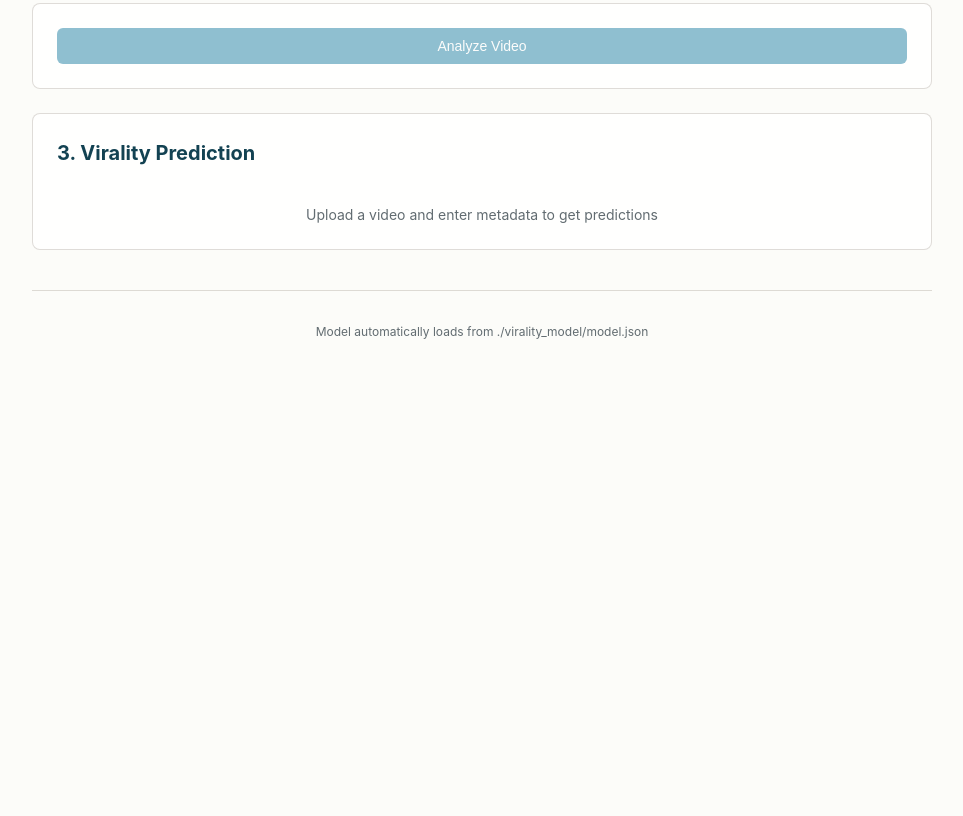
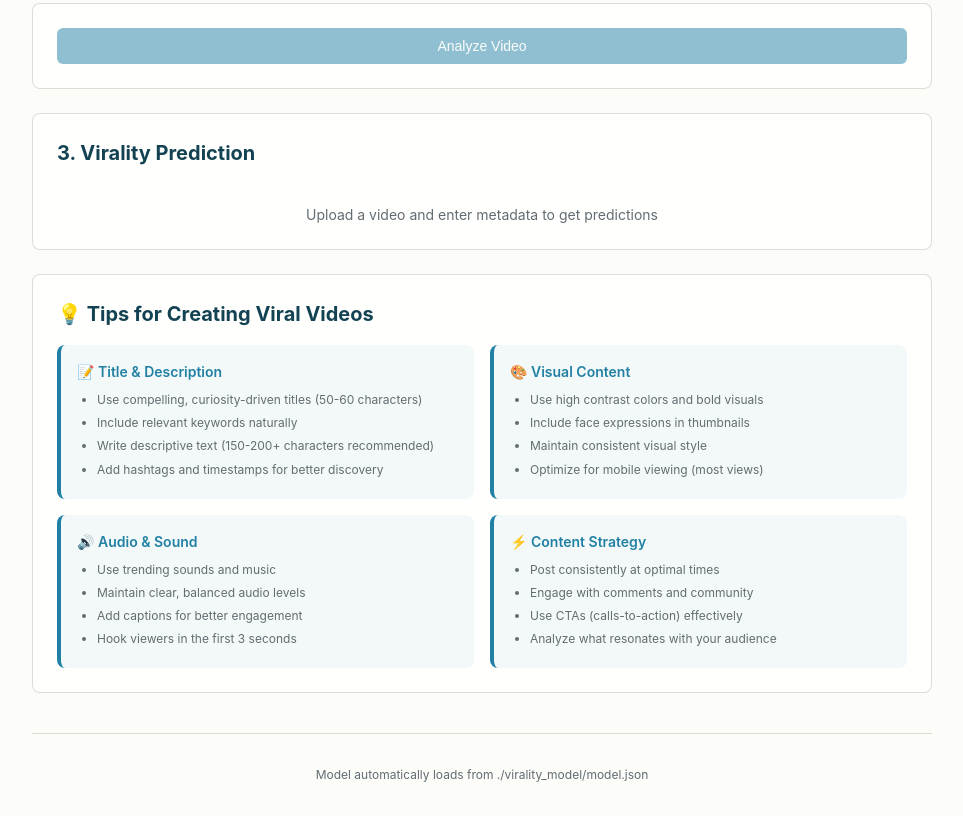
Before and after one commit to kshashkov/brainrot_views_prediction, a plain HTML site: page virality_predictor/index.html in a window 1280 px wide. Shown: the part 929-1745 px from the top of the page, without its empty margins (158-1121 px from the left). Before the commit the page ends 1302 px from the top, so only its background shows below. Drawn offline with Linux system fonts and the light colour scheme.

Commit message:
Add files via upload

```diff
--- a/virality_predictor/index.html
+++ b/virality_predictor/index.html
@@ -215,8 +215,43 @@
 
         .button-group .btn { flex: 1; }
 
+        .tips-grid {
+            display: grid;
+            grid-template-columns: 1fr 1fr;
+            gap: 16px;
+            margin-top: 12px;
+        }
+
+        .tip-box {
+            padding: 16px;
+            background: rgba(33, 128, 141, 0.05);
+            border-radius: 8px;
+            border-left: 4px solid var(--color-primary);
+        }
+
+        .tip-box h3 {
+            margin-top: 0;
+            margin-bottom: 8px;
+            font-size: 14px;
+            color: var(--color-primary);
+            font-weight: 600;
+        }
+
+        .tip-box ul {
+            margin: 0;
+            padding-left: 20px;
+            font-size: 12px;
+            line-height: 1.6;
+            color: var(--color-text-secondary);
+        }
+
+        .tip-box li {
+            margin-bottom: 4px;
+        }
+
         @media (max-width: 600px) {
             h1 { font-size: 24px; }
+            .tips-grid { grid-template-columns: 1fr; }
         }
     </style>
 </head>
@@ -290,6 +325,49 @@
             <p style="color: var(--color-text-secondary); font-size: 14px; text-align: center; margin: 0; padding-top: 20px;">
                 Upload a video and enter metadata to get predictions
             </p>
+        </div>
+
+        <!-- Viral Video Tips -->
+        <div class="card">
+            <h2>💡 Tips for Creating Viral Videos</h2>
+            <div class="tips-grid">
+                <div class="tip-box">
+                    <h3>📝 Title & Description</h3>
+                    <ul>
+                        <li>Use compelling, curiosity-driven titles (50-60 characters)</li>
+                        <li>Include relevant keywords naturally</li>
+                        <li>Write descriptive text (150-200+ characters recommended)</li>
+                        <li>Add hashtags and timestamps for better discovery</li>
+                    </ul>
+                </div>
+                <div class="tip-box">
+                    <h3>🎨 Visual Content</h3>
+                    <ul>
+                        <li>Use high contrast colors and bold visuals</li>
+                        <li>Include face expressions in thumbnails</li>
+                        <li>Maintain consistent visual style</li>
+                        <li>Optimize for mobile viewing (most views)</li>
+                    </ul>
+                </div>
+                <div class="tip-box">
+                    <h3>🔊 Audio & Sound</h3>
+                    <ul>
+                        <li>Use trending sounds and music</li>
+                        <li>Maintain clear, balanced audio levels</li>
+                        <li>Add captions for better engagement</li>
+                        <li>Hook viewers in the first 3 seconds</li>
+                    </ul>
+                </div>
+                <div class="tip-box">
+                    <h3>⚡ Content Strategy</h3>
+                    <ul>
+                        <li>Post consistently at optimal times</li>
+                        <li>Engage with comments and community</li>
+                        <li>Use CTAs (calls-to-action) effectively</li>
+                        <li>Analyze what resonates with your audience</li>
+                    </ul>
+                </div>
+            </div>
         </div>
 
         <footer style="text-align: center; color: var(--color-text-secondary); font-size: 12px; margin-top: 40px; padding-top: 20px; border-top: 1px solid var(--color-border);">
```
